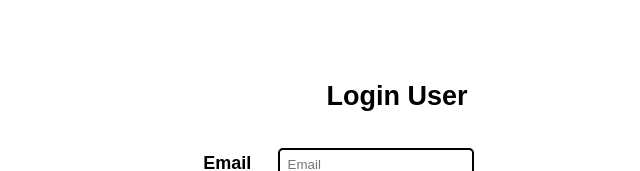
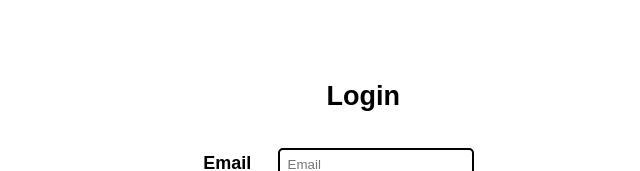
Before and after one commit to RyanJames0724/React_Project, a React (Create React App) app: page /login in a window 1280 px wide. Shown: the top 171 px of the page, without its empty margins (320-960 px from the left). Built offline with nearby package versions, Linux system fonts and the light colour scheme.

Commit message:
Remove the User from Login Header

```diff
--- a/src/pages/Login.jsx
+++ b/src/pages/Login.jsx
@@ -40,7 +40,7 @@ const Login = () => {
     return (
         <section>
             <div className="login-form-holder">
-                <h1 className="login-heading">Login User</h1>
+                <h1 className="login-heading">Login</h1>
                 <form
                     action="/"
                     method="get"
```
